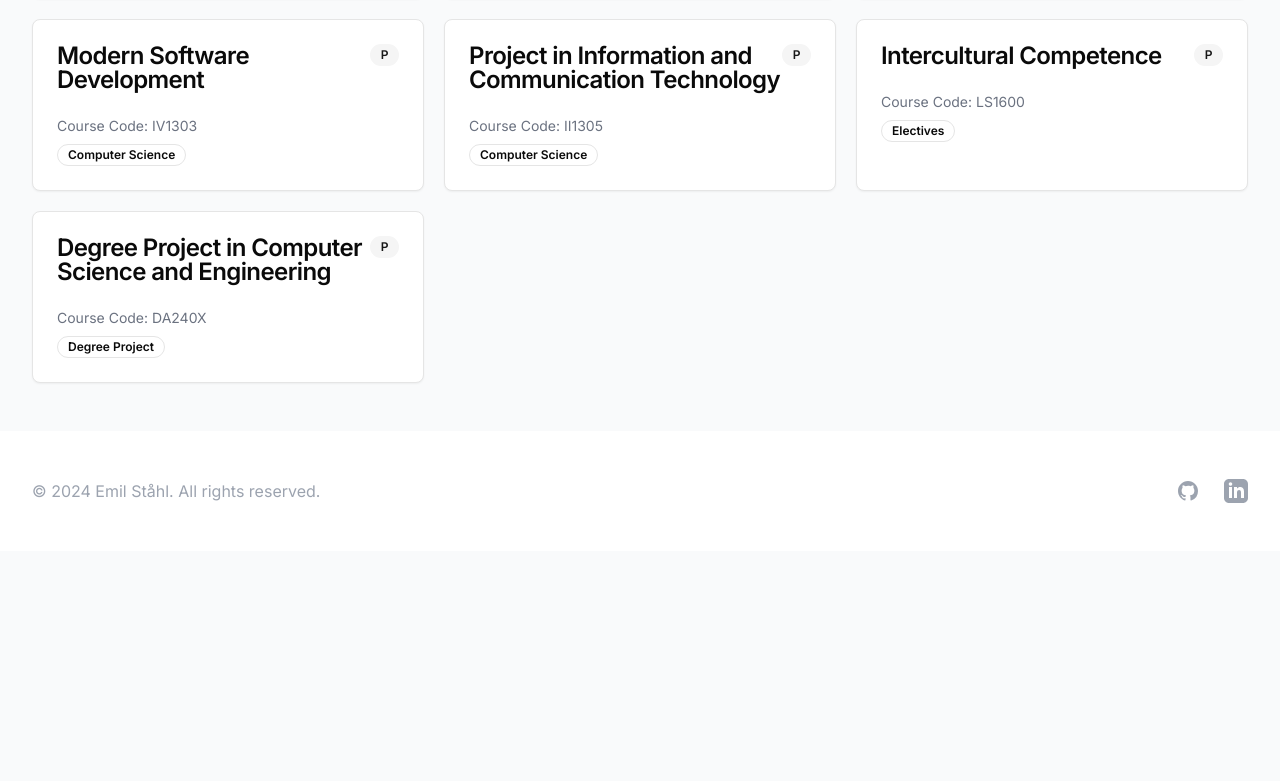
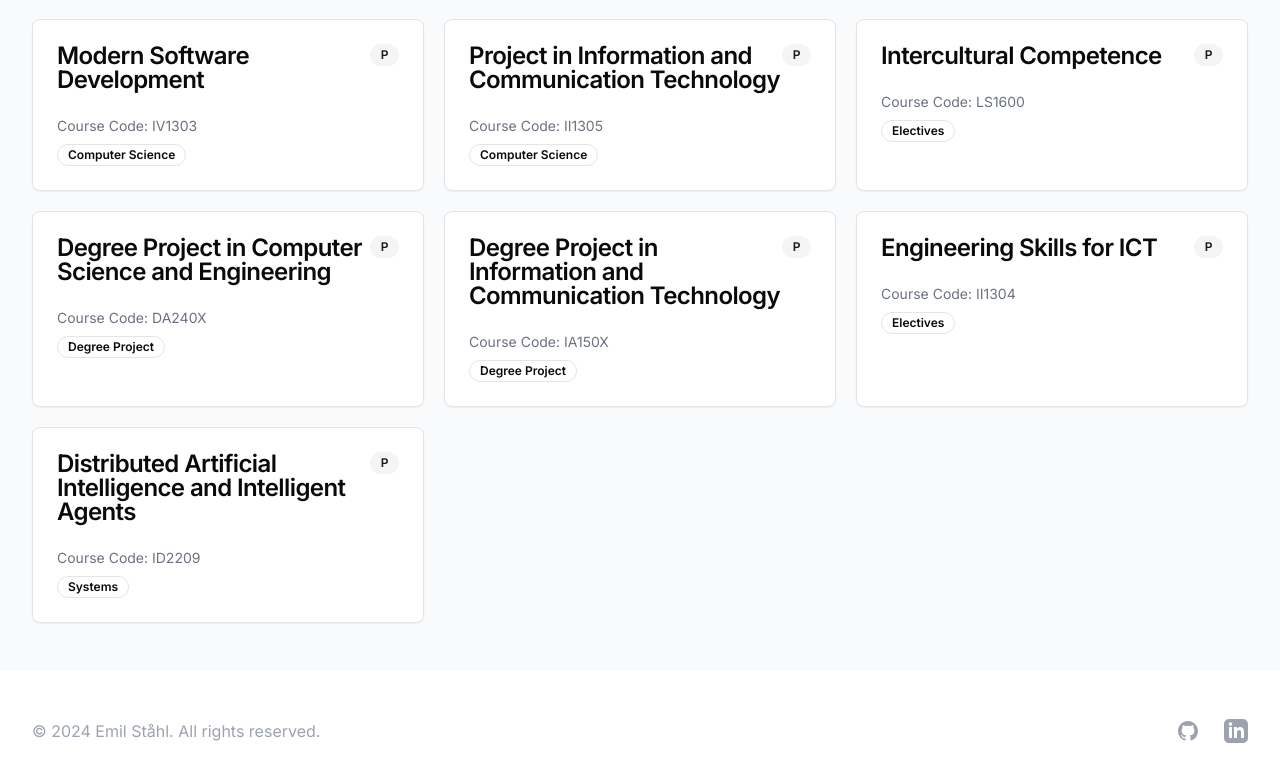
Before and after one commit to emilstahl97/emilstahl97.github.io, a Next.js app: page /courses in a window 1280 px wide. Shown: the part 2337-3118 px from the top of the page. Before the commit the page ends 2888 px from the top, so only its background shows below. Built offline with nearby package versions, Linux system fonts and the light colour scheme.

Commit message:
Update courses.ts

```diff
--- a/data/courses.ts
+++ b/data/courses.ts
@@ -236,5 +236,28 @@ export const courses = [
       grade: "P",
       semester: "Fall 2024",
       category: "Degree Project"
+    },
+    {
+        name: "Degree Project in Information and Communication Technology",
+        code: "IA150X",
+        grade: "P",
+        semester: "Spring 2021",
+        category: "Degree Project"
+    },
+    {
+        name: "Engineering Skills for ICT",
+        code: "II1304",
+        grade: "P",
+        semester: "Various",
+        category: "Electives",
+        note: "Partially completed (Robot Project and Career Planning)"
+    },
+    {
+        name: "Distributed Artificial Intelligence and Intelligent Agents",
+        code: "ID2209",
+        grade: "P",
+        semester: "Spring 2021",
+        category: "Systems",
+        note: "Partially completed (Assignment)"
     }
   ];
```
